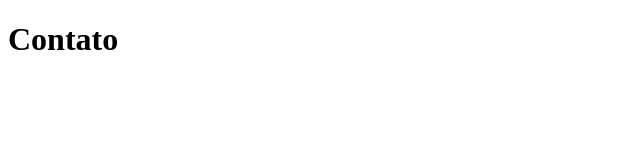
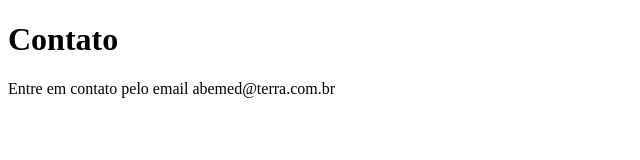
Before and after one commit to pedromassao/sistemas-de-cadastro, a plain HTML site: page contato.html in a window 1280 px wide. Shown: the whole page, without its empty margins (0-640 px from the left). Drawn offline with Linux system fonts and the light colour scheme.

Commit message:
colocando mensagem de contato

```diff
--- a/contato.html
+++ b/contato.html
@@ -8,5 +8,6 @@
 </head>
 <body>
     <h1>Contato</h1>
+    <p>Entre em contato pelo email abemed@terra.com.br</p>
 </body>
 </html>
```
